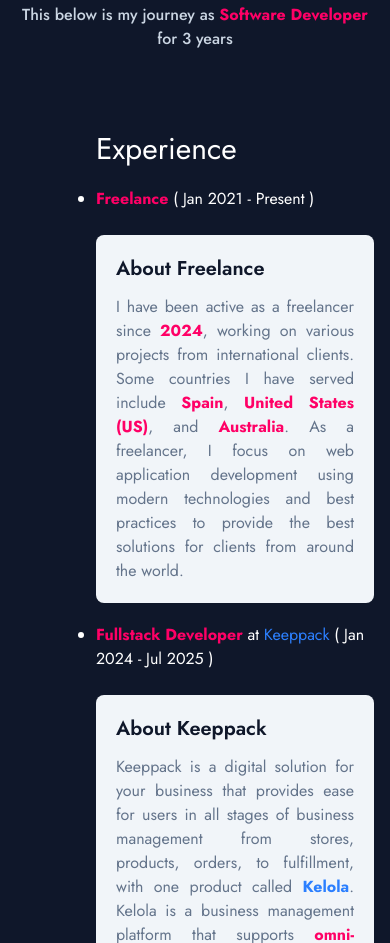
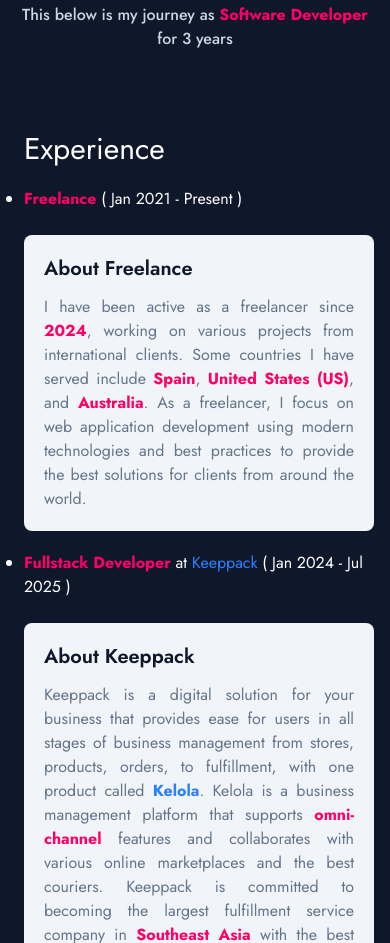
Before and after one commit to yayakyogi/portfolio, a website: page index.html in a window 390 px wide. Shown: the part 1057-2000 px from the top of the page. Drawn offline with nearby package versions, Linux system fonts and the light colour scheme.

Commit message:
update responsive

```diff
--- a/index.html
+++ b/index.html
@@ -267,7 +267,7 @@
         </div>
       </div>
       <div class="container flex">
-        <div class="ml-20 text-white">
+        <div class="ml-2 text-white lg:ml-20">
           <h1 class="text-3xl">Experience</h1>
           <ul class="mt-5 list-disc space-y-3">
             <li>
```
Also changed, not shown: dist/output.css.
